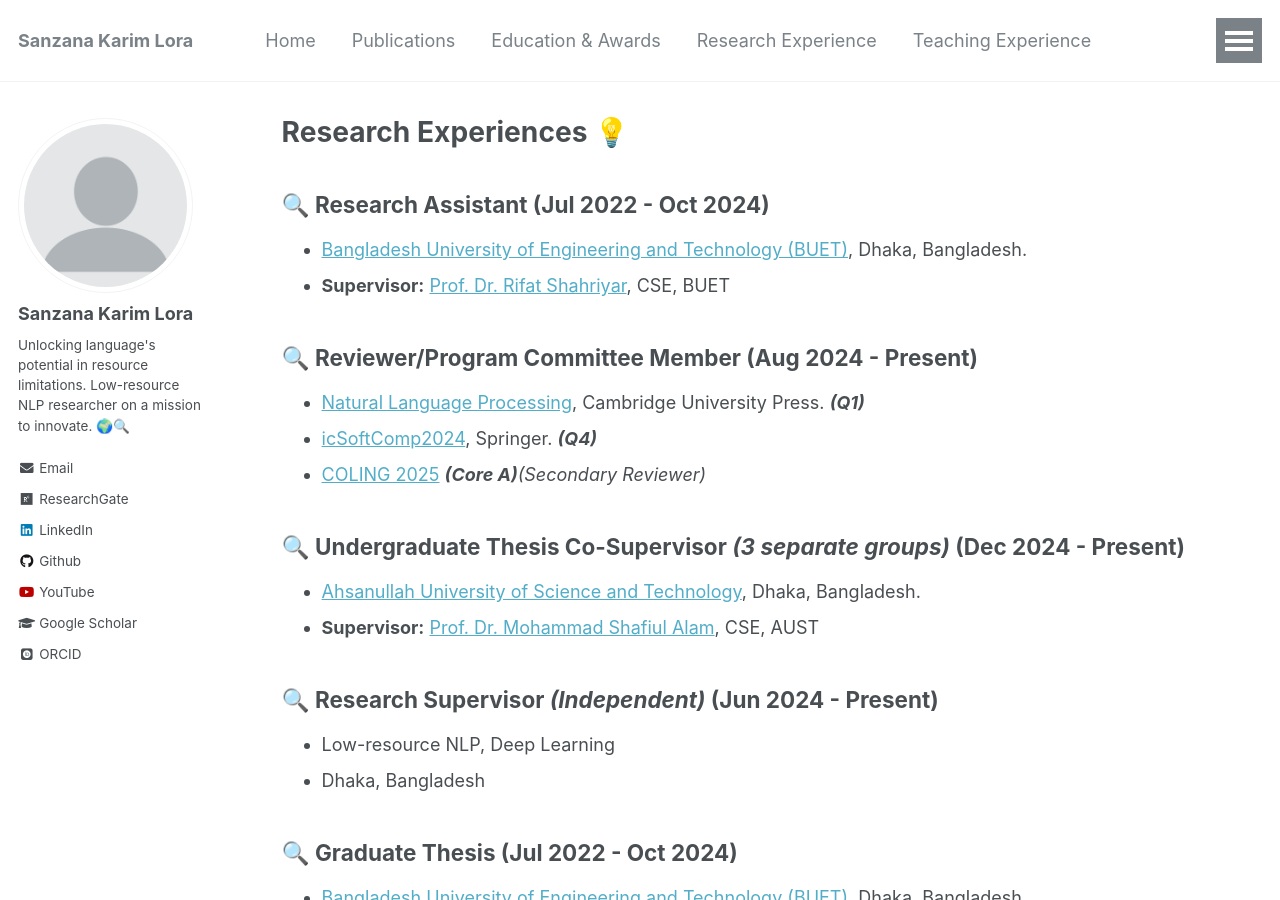
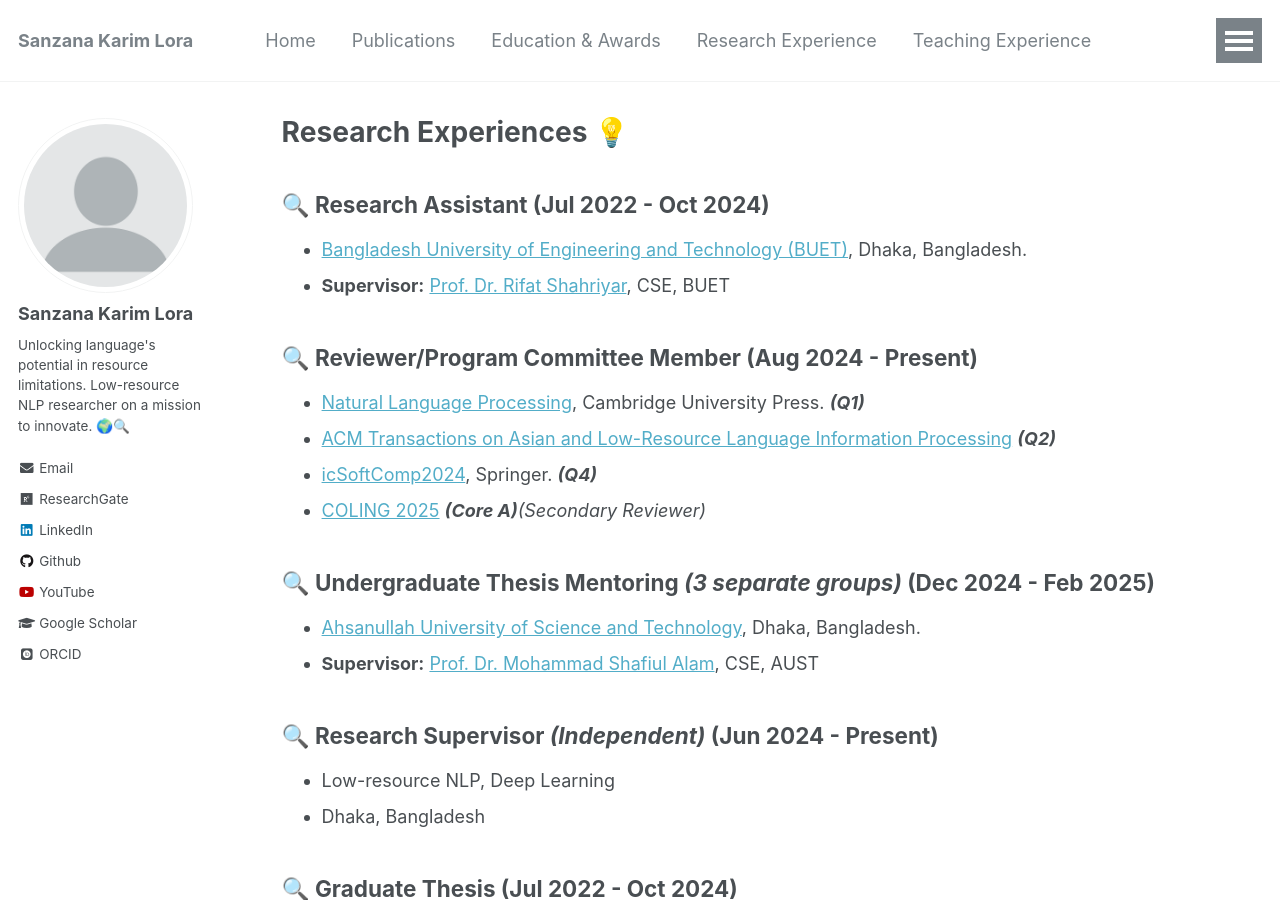
Before and after one commit to sanzanalora/sanzanalora.github.io, a Jekyll site: the page built from _pages/research_experiences.md, in a window 1280 px wide and 900 px high. Built offline with Jekyll 4.4.1, drawn with Linux system fonts in a browser that asks for light colours; some web fonts are replaced.

Commit message:
Update research_experiences.md

```diff
--- a/_pages/research_experiences.md
+++ b/_pages/research_experiences.md
@@ -11,10 +11,11 @@ author_profile: true
 
 ## 🔍 Reviewer/Program Committee Member (Aug 2024 - Present)
 - [Natural Language Processing](https://www.cambridge.org/core/journals/natural-language-processing), Cambridge University Press. ***(Q1)***
--  [icSoftComp2024](https://www.charusat.ac.in/icSoftComp2024/index.php), Springer. ***(Q4)***
+- [ACM Transactions on Asian and Low-Resource Language Information Processing](https://dl.acm.org/journal/tallip) ***(Q2)***
+- [icSoftComp2024](https://www.charusat.ac.in/icSoftComp2024/index.php), Springer. ***(Q4)***
 - [COLING 2025](https://coling2025.org/) ***(Core A)**(Secondary Reviewer)*
 
-## 🔍 Undergraduate Thesis Co-Supervisor *(3 separate groups)* (Dec 2024 - Present)
+## 🔍 Undergraduate Thesis Mentoring *(3 separate groups)* (Dec 2024 - Feb 2025)
 - [Ahsanullah University of Science and Technology](www.aust.edu), Dhaka, Bangladesh.
 - **Supervisor:** [Prof. Dr. Mohammad Shafiul Alam](https://scholar.google.com/citations?user=5ZXfn_cAAAAJ&hl=en), CSE, AUST
 
```
